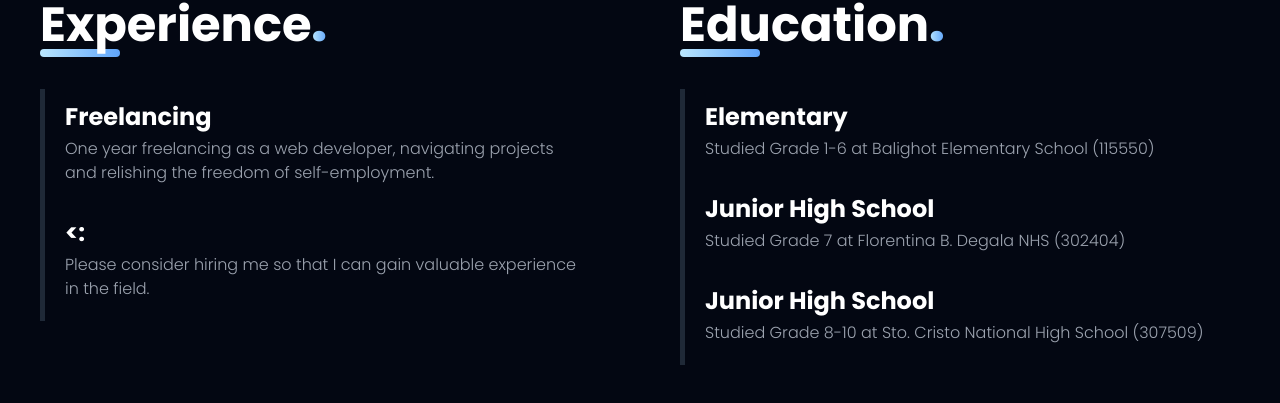
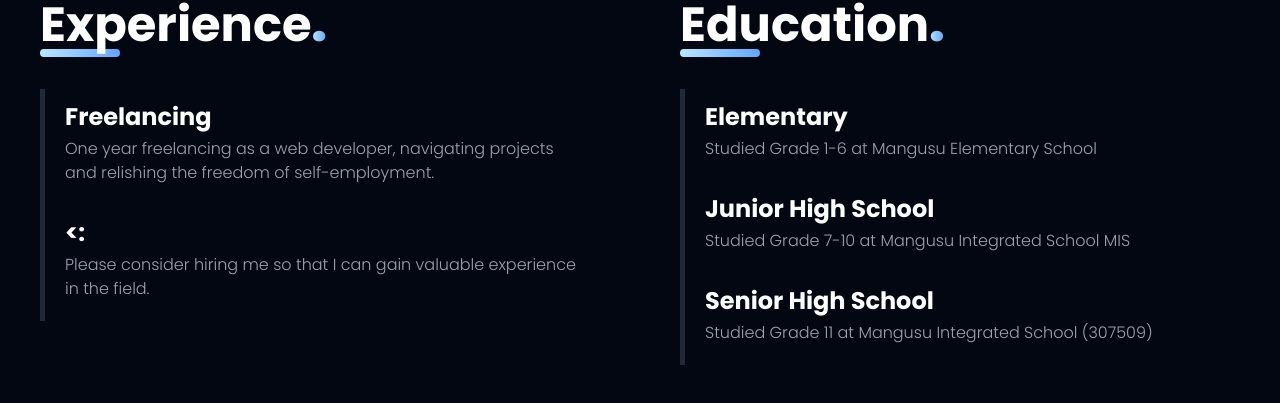
Before and after one commit to PolongDev/modern-portfolio, a React (Vite) app: page / in a window 1280 px wide. Shown: the part 1648-2051 px from the top of the page. Built offline with nearby package versions, Linux system fonts and the light colour scheme.

Commit message:
Update Education.tsx

```diff
--- a/src/sections/Education.tsx
+++ b/src/sections/Education.tsx
@@ -15,13 +15,13 @@ export default function Education() {
         </header>
         <div className="mx-6 pt-8 md:mx-10">
           <TimelineItem title="Elementary">
-            Studied Grade 1-6 at Balighot Elementary School (115550)
+            Studied Grade 1-6 at Mangusu Elementary School
           </TimelineItem>
           <TimelineItem title="Junior High School">
-            Studied Grade 7 at Florentina B. Degala NHS (302404)
+            Studied Grade 7-10 at Mangusu Integrated School MIS
           </TimelineItem>
-          <TimelineItem title="Junior High School">
-            Studied Grade 8-10 at Sto. Cristo National High School (307509)
+          <TimelineItem title="Senior High School">
+            Studied Grade 11 at Mangusu Integrated School (307509)
           </TimelineItem>
         </div>
       </section>
```
